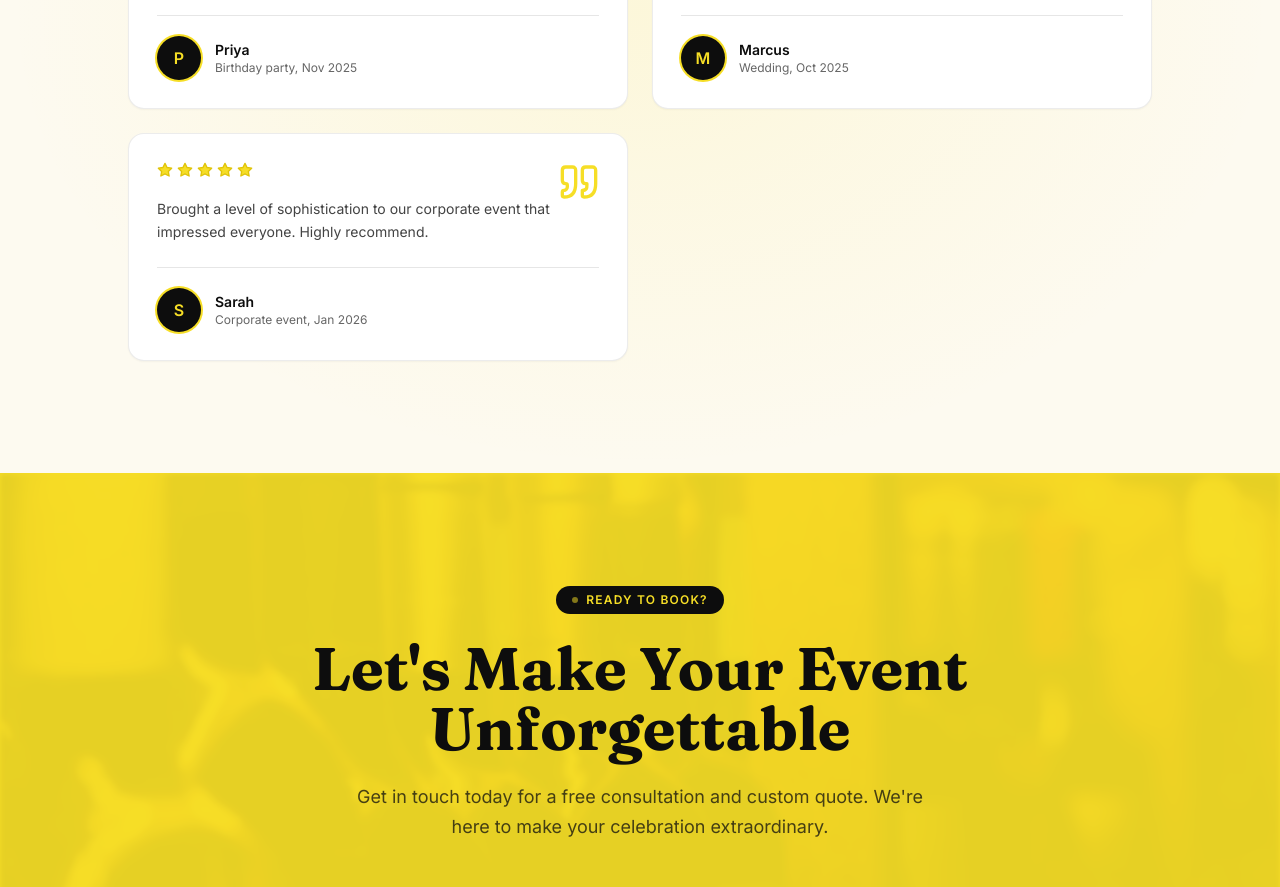
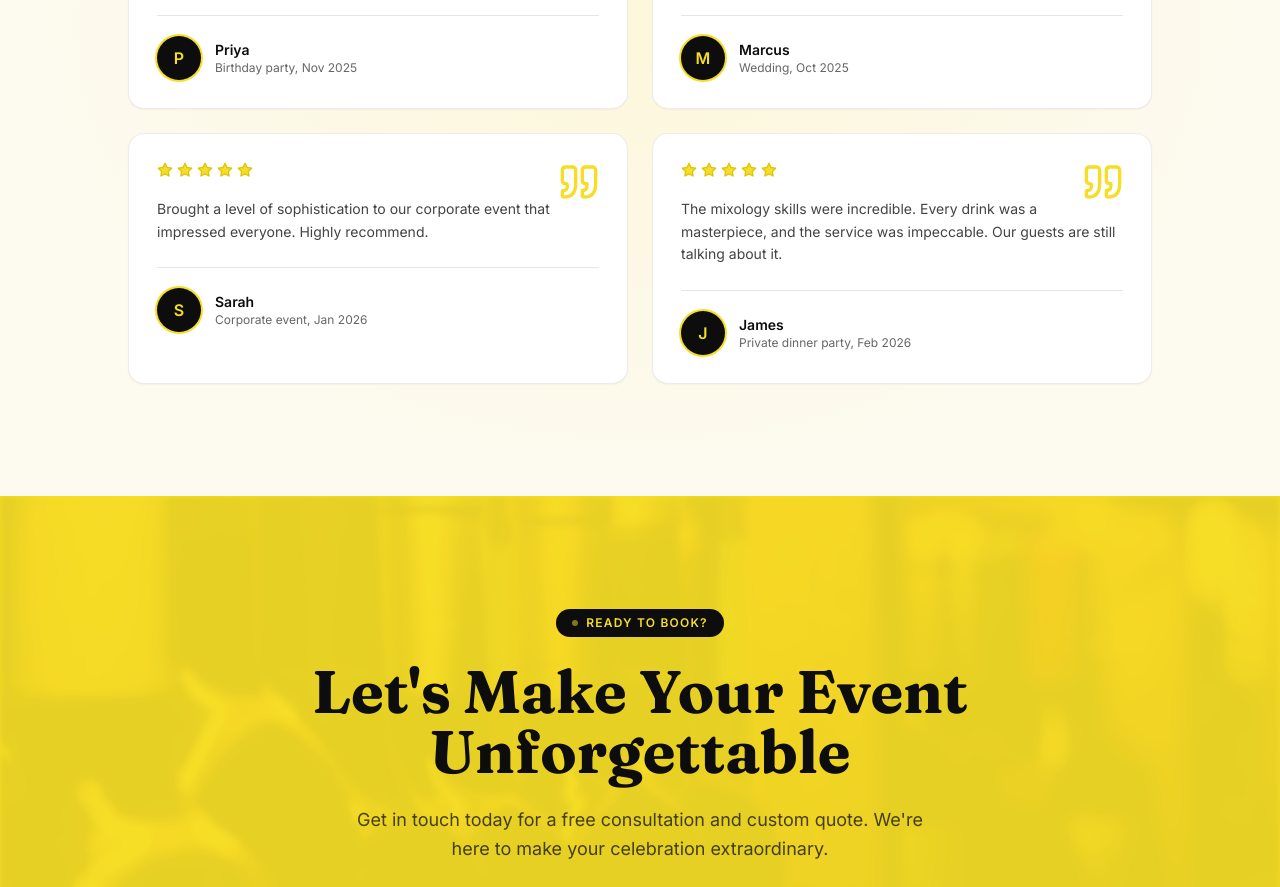
Before and after one commit to AshwinLokanath009/thebartenderscompany, a React (Vite) app: page / in a window 1280 px wide. Shown: the part 4940-5827 px from the top of the page. Built offline with nearby package versions, Linux system fonts and the light colour scheme.

Commit message:
Add another review to Testimonials

```diff
--- a/src/components/Testimonials.tsx
+++ b/src/components/Testimonials.tsx
@@ -65,6 +65,12 @@ const reviews: Review[] = [
     quote: 'Brought a level of sophistication to our corporate event that impressed everyone. Highly recommend.',
     name: 'Sarah',
     role: 'Corporate event, Jan 2026',
+    rating: 5,
+  },
+  {
+    quote: 'The mixology skills were incredible. Every drink was a masterpiece, and the service was impeccable. Our guests are still talking about it.',
+    name: 'James',
+    role: 'Private dinner party, Feb 2026',
     rating: 5,
   },
 ];
```
